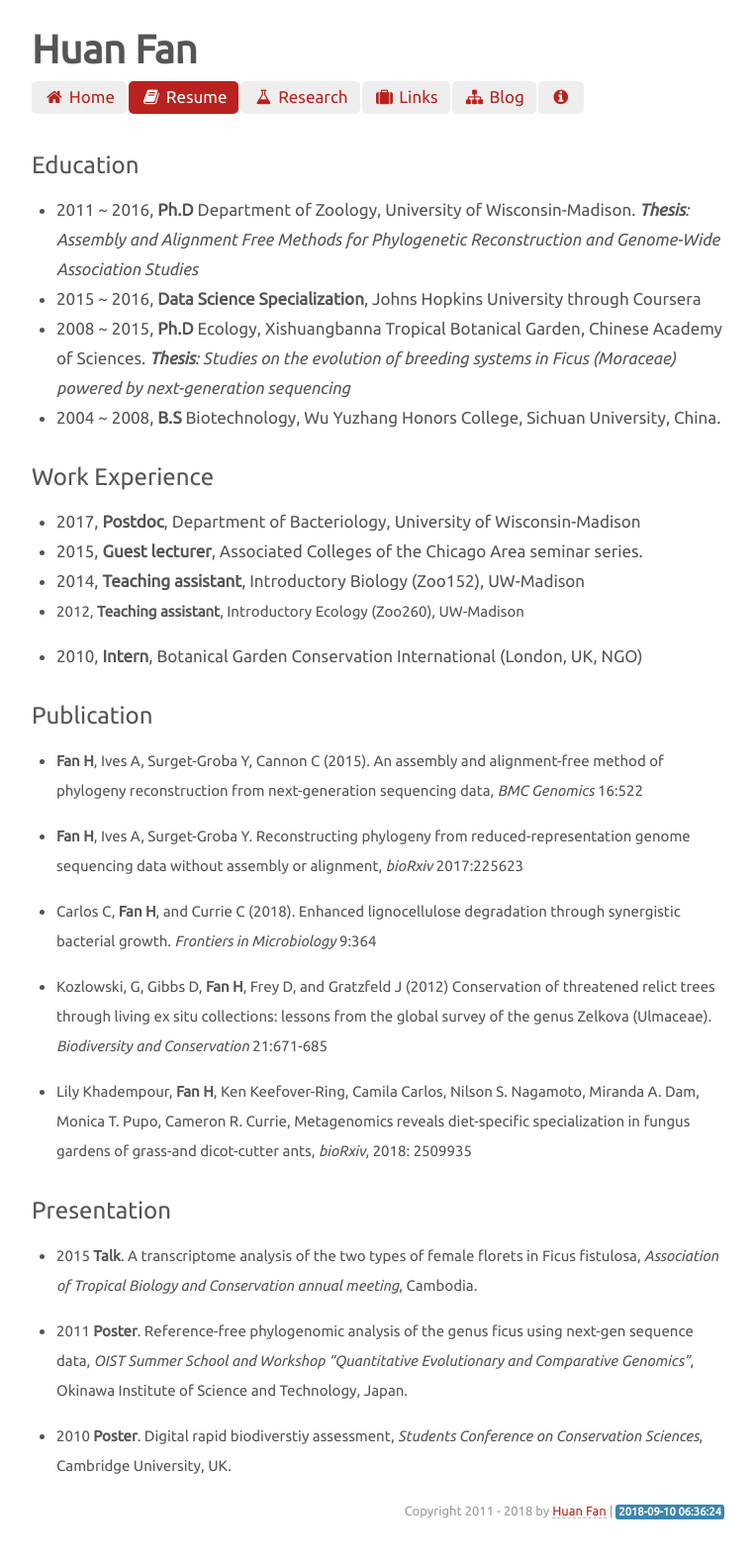
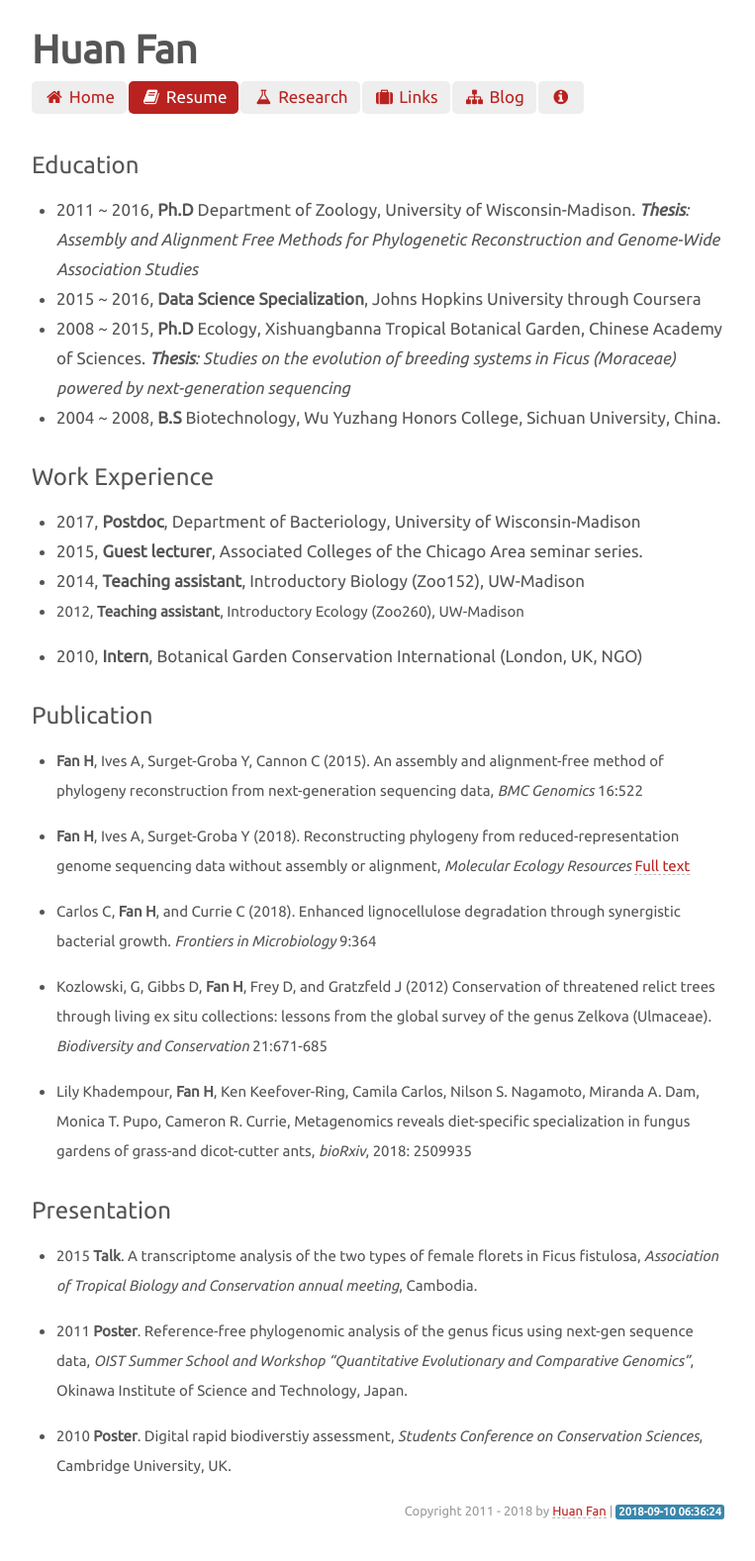
Before and after one commit to fanhuan/fanhuan.github.io, a Jekyll site: the page built from resume.md, in a window 1280 px wide. Shown: the whole page at 99% size, without its empty margins (258-1021 px from the left). Built offline with Jekyll 4.4.1, drawn with Linux system fonts in a browser that asks for light colours.

Commit message:
phyloRAD paper

```diff
--- a/resume.md
+++ b/resume.md
@@ -35,7 +35,7 @@ _**Thesis**: Studies on the evolution of breeding systems in Ficus (Moraceae) po
 
 +	**Fan H**, Ives A, Surget-Groba Y, Cannon C (2015). An assembly and alignment-free method of phylogeny reconstruction from next-generation sequencing data, _BMC Genomics_ 16:522
 
-+	**Fan H**, Ives A, Surget-Groba Y. Reconstructing phylogeny from reduced-representation genome sequencing data without assembly or alignment, _bioRxiv_ 2017:225623
++	**Fan H**, Ives A, Surget-Groba Y (2018). Reconstructing phylogeny from reduced-representation genome sequencing data without assembly or alignment, _Molecular Ecology Resources_ [Full text](https://rdcu.be/6cok)
 
 + Carlos C, **Fan H**, and Currie C (2018). Enhanced lignocellulose degradation through synergistic bacterial growth. _Frontiers in Microbiology_ 9:364
 
```
